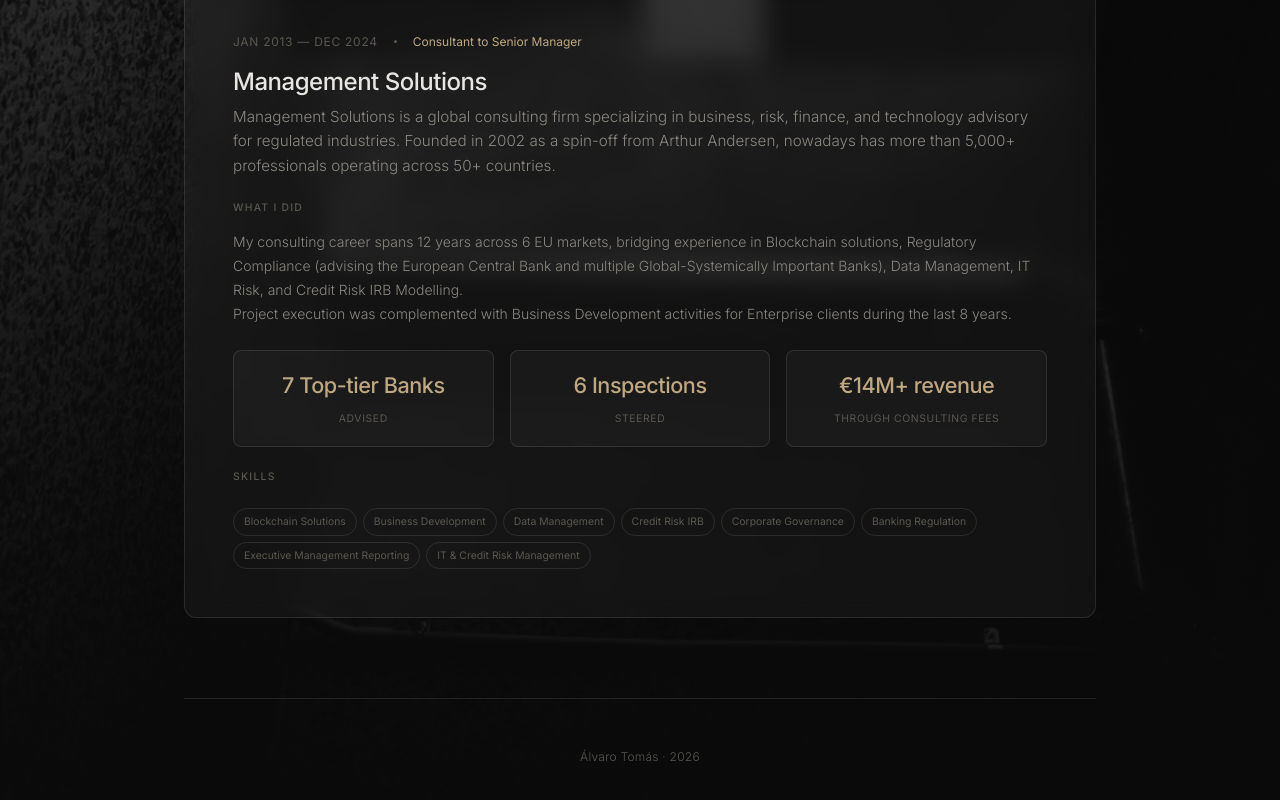
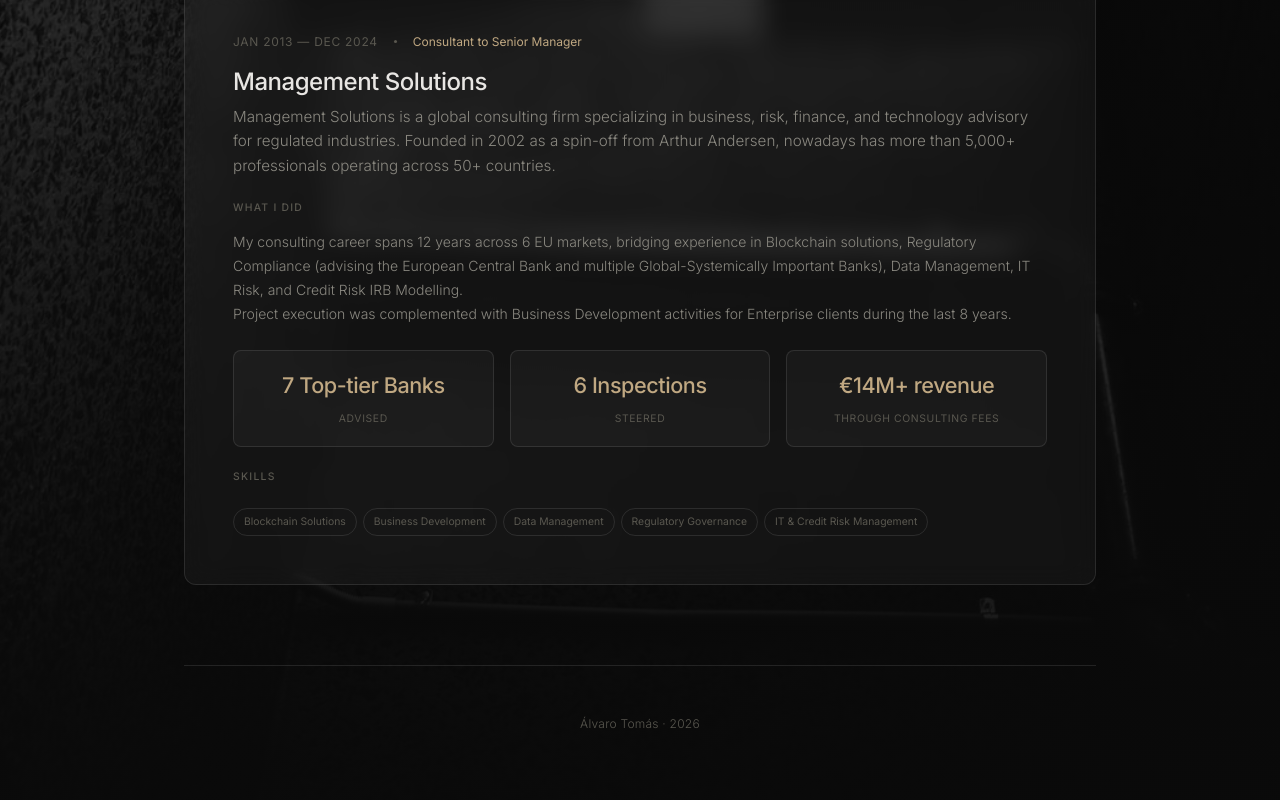
Before and after one commit to AgenticMindset/nextjs-boilerplate, a Next.js app: page /career in a window 1280 px wide. Shown: the part 1755-2555 px from the top of the page. Built offline with nearby package versions, Linux system fonts and the light colour scheme.

Commit message:
experience update

```diff
--- a/app/career/page.tsx
+++ b/app/career/page.tsx
@@ -197,10 +197,7 @@
                 <span className="work-card__tag">Blockchain Solutions</span>
                 <span className="work-card__tag">Business Development</span>
                 <span className="work-card__tag">Data Management</span>
-                <span className="work-card__tag">Credit Risk IRB</span>
-                <span className="work-card__tag">Corporate Governance</span>
-                <span className="work-card__tag">Banking Regulation</span>
-                <span className="work-card__tag">Executive Management Reporting</span>
+                <span className="work-card__tag">Regulatory Governance</span>
                 <span className="work-card__tag">IT &amp; Credit Risk Management</span>
               </div>
             </div>
```
